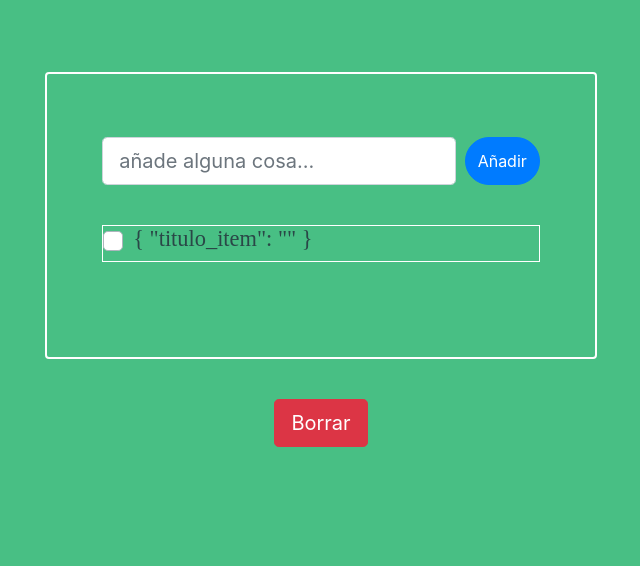
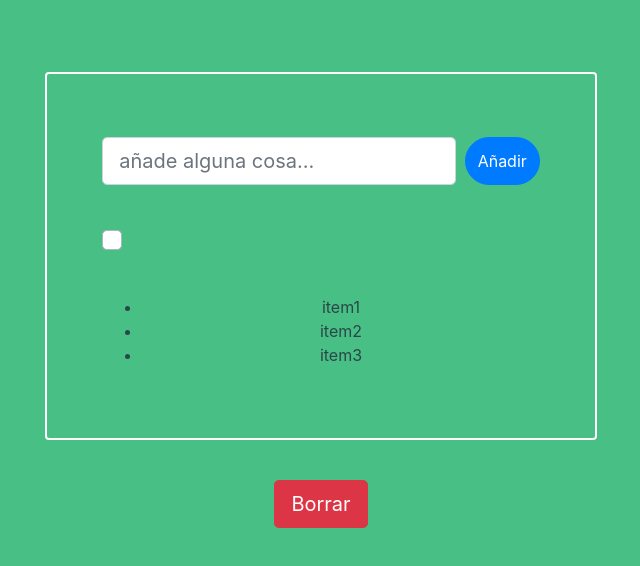
Before and after one commit to Onpointiscake/to-do-app, a Vue app: page / in a window 1280 px wide. Both pictures are taken after a click on the button "Crear". Shown: the top 566 px of the page, without its empty margins (319-959 px from the left). Built offline with nearby package versions, Linux system fonts and the light colour scheme; a web font is replaced by a local one.

Commit message:
guardar items en data y mostrarlos en lista

```diff
--- a/src/components/TodoItem.vue
+++ b/src/components/TodoItem.vue
@@ -1,7 +1,5 @@
 <template>
-    <div class="item-wrapper">
-      <b-form-checkbox size="lg" id="checkbox-1" v-model="discount" name="checkbox-1" value="underlineItem" unchecked-value=""><h6 id="item_1">{{titulo_item}}</h6></b-form-checkbox>
-      </div>
+
 </template>
 
 <script>
@@ -17,18 +15,8 @@ export default {
     },
     data(){
         return {
-            discount: false,
-            price: 10,
-            discountedPrice: .8
+
         }
-    },
-    computed:{
-        computedPrice() {
-            return this.discount ? this.price * this.discountedPrice : document.getElementById("item_1").className += " item-crossed"
-        }
-    },
-    methods: {
-
     }
 }
 </script>
@@ -36,7 +24,7 @@ export default {
 <style lang="scss">
 @import url('https://fonts.googleapis.com/css?family=Mansalva&display=swap');
 .item-wrapper{
-    border: 1px solid #FFFFFF;
+
     overflow: hidden;
     display: flex;
     flex-direction: row;
--- a/src/components/TodoList.vue
+++ b/src/components/TodoList.vue
@@ -2,9 +2,19 @@
   <div class="todo-list-wrapper">
     <div class="mt-2 first-wrapper">
     <b-form-input size="lg" v-model="titulo_item" placeholder="añade alguna cosa... "></b-form-input>
-    <b-button v-on:click="newItem" pill variant="primary">Añadir</b-button>
+    <b-button @click="newItem" pill variant="primary">Añadir</b-button>
     </div>
-  <TodoItem v-bind:titulo_item={titulo_item} />
+      <!-- TodoItem: -->
+      <div class="item-wrapper">
+       <b-form-checkbox size="lg" id="checkbox-1" v-model="discount" name="checkbox-1" value="underlineItem" unchecked-value="">
+          <h6 id="item_1">{{titulo_item}}</h6>
+        </b-form-checkbox>
+      </div>
+      <!-- OMITIR ---Data getting filled inside item array: -->
+      <ul>
+        <li v-for="i in items" :key="i.id">{{ i }}</li>
+      </ul>
+
   </div>
 </template>
 
@@ -18,18 +28,26 @@ export default {
     data () {
     return {
       titulo_item: "",
+      items: [
+        "item1","item2","item3"
+      ],
       itemEstaCreado: false
       }
     },
     methods: {
       newItem: function (){
       this.itemEstaCreado = true;
-    }
+      this.items.push(this.titulo_item)
+      this.titulo_item = "";
+      }
     }
   }
 </script>
 
 <style lang="scss">
+
+
+
 $color-contraste: #E0BAD7;
 $color-verde-secundario: #439775;
 @media (max-width: 600px){
```
